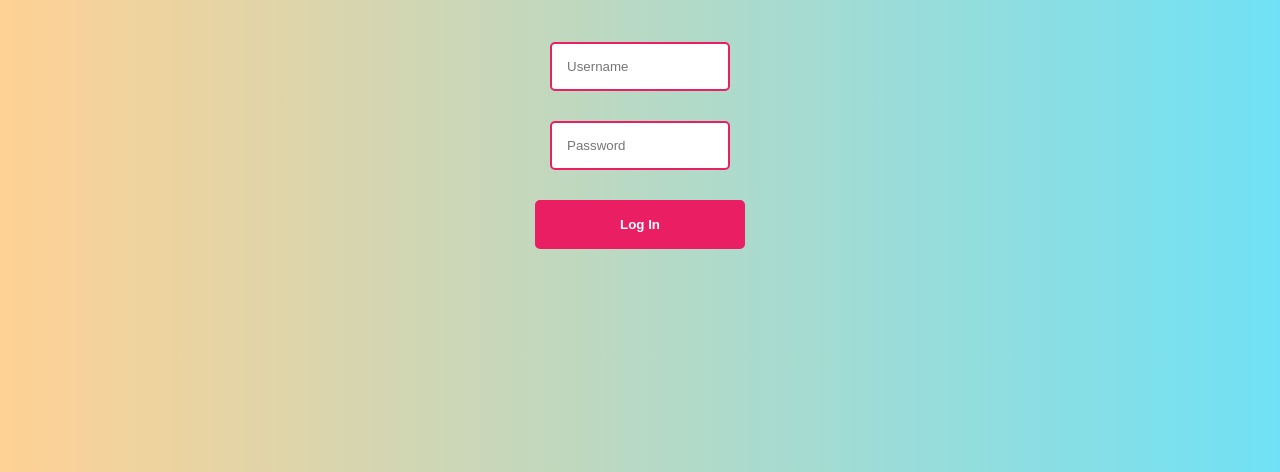
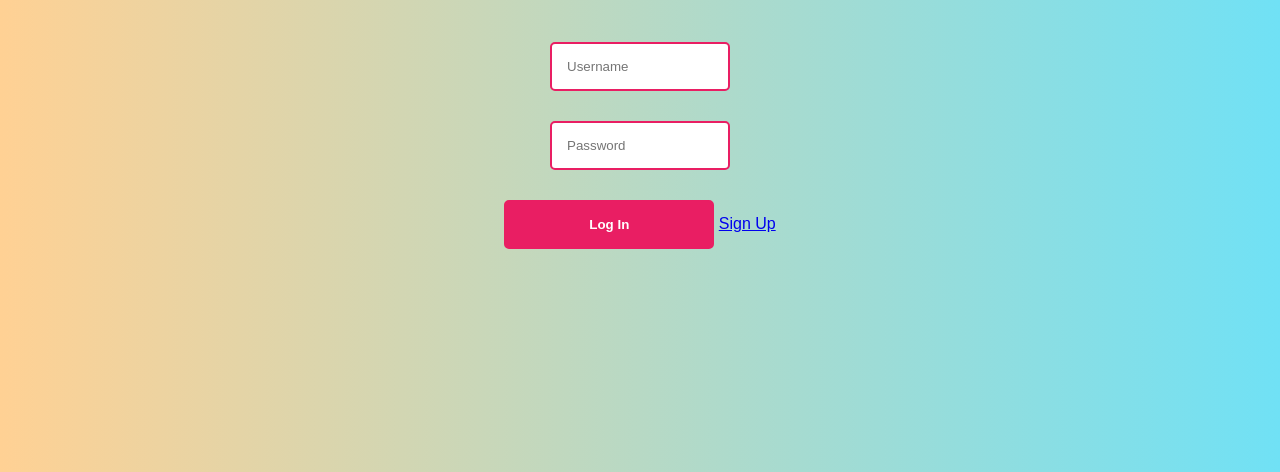
Before and after one commit to Rutulpatel7077/ToDoistOld, a PHP site: page /login.php in a window 1280 px wide. Shown: the part 155-627 px from the top of the page. Run offline with PHP 8.4, Linux system fonts and the light colour scheme; data that the repository does not hold is empty.

Commit message:
With DATABASE

```diff
--- a/login.php
+++ b/login.php
@@ -50,6 +50,7 @@
 							</div>
 							<div>
 								<input name="login" type="submit" value="Log In">
+                                <a href="signup.php">Sign Up</a>
 							</div>
 				<div>
 				</form>
```
